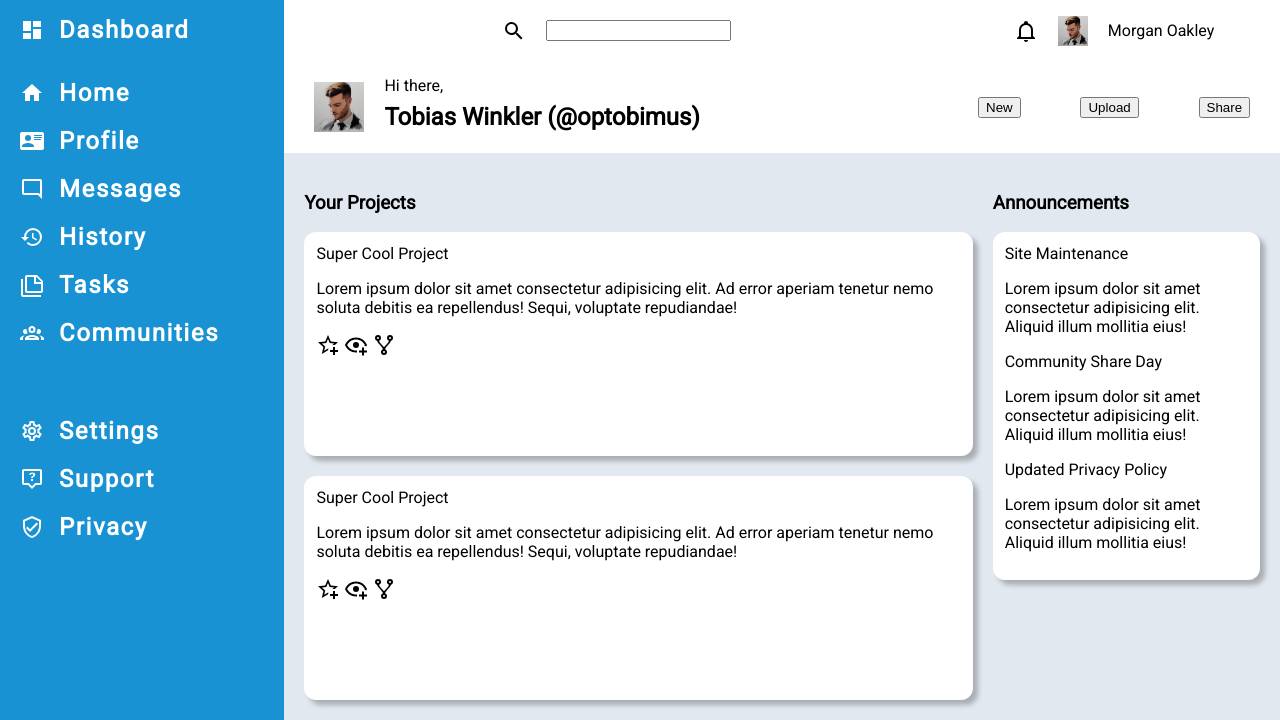
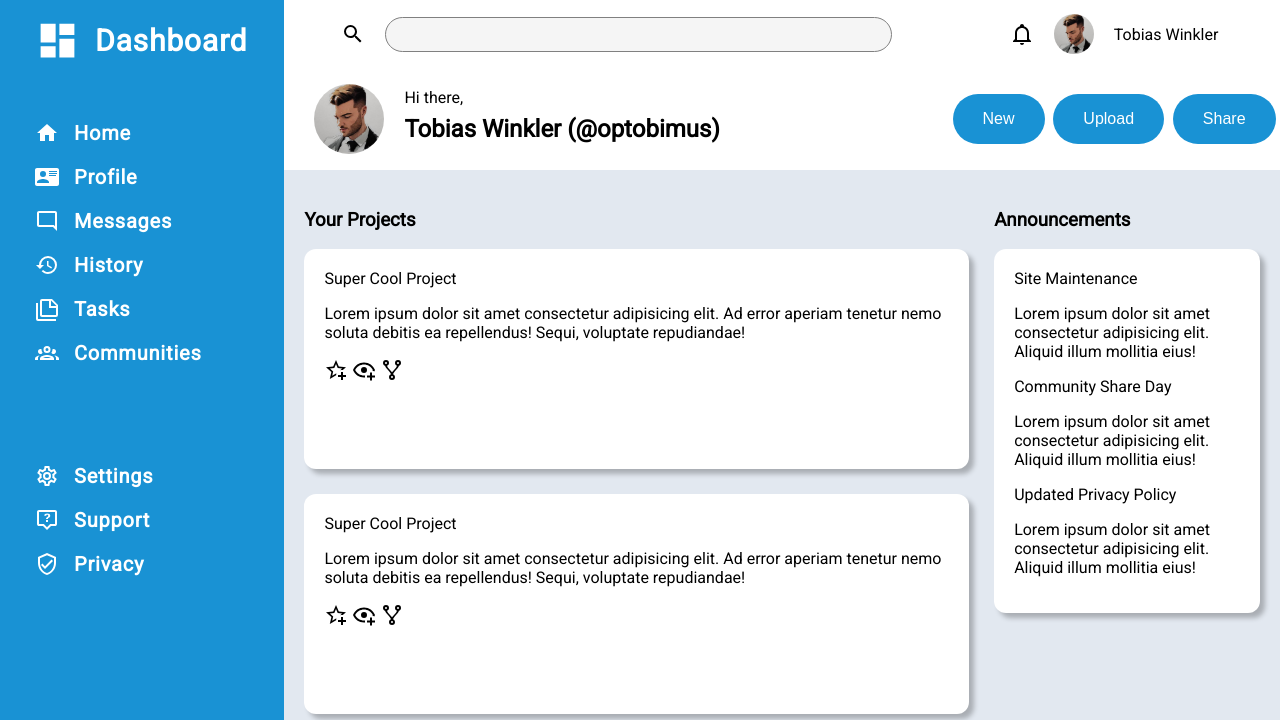
Before and after one commit to optobimus/admin-dashboard, a plain HTML site: page index.html in a window 1280 px wide. Shown: the top 720 px of the page. Drawn offline with Linux system fonts and the light colour scheme.

Commit message:
Add styling of search bar, images and sidebar

```diff
--- a/index.html
+++ b/index.html
@@ -11,7 +11,7 @@
     <div class="container">
         <div class="sidebar">
             <div class="logo left">
-                <svg style="width:24px;height:24px" viewBox="0 0 24 24">
+                <svg style="width:45px;height:45px" viewBox="0 0 24 24">
                     <path fill="currentColor" d="M13,3V9H21V3M13,21H21V11H13M3,21H11V15H3M3,13H11V3H3V13Z" />
                 </svg>
                 <span>Dashboard</span>
@@ -80,14 +80,14 @@
                 <svg style="width:24px;height:24px" viewBox="0 0 24 24">
                     <path fill="currentColor" d="M9.5,3A6.5,6.5 0 0,1 16,9.5C16,11.11 15.41,12.59 14.44,13.73L14.71,14H15.5L20.5,19L19,20.5L14,15.5V14.71L13.73,14.44C12.59,15.41 11.11,16 9.5,16A6.5,6.5 0 0,1 3,9.5A6.5,6.5 0 0,1 9.5,3M9.5,5C7,5 5,7 5,9.5C5,12 7,14 9.5,14C12,14 14,12 14,9.5C14,7 12,5 9.5,5Z" />
                 </svg>
-                <input type="search">
+                <input type="search" class="searchbar">
             </div>
             <div class="account">
                 <svg style="width:24px;height:24px" viewBox="0 0 24 24">
                     <path fill="currentColor" d="M10 21H14C14 22.1 13.1 23 12 23S10 22.1 10 21M21 19V20H3V19L5 17V11C5 7.9 7 5.2 10 4.3V4C10 2.9 10.9 2 12 2S14 2.9 14 4V4.3C17 5.2 19 7.9 19 11V17L21 19M17 11C17 8.2 14.8 6 12 6S7 8.2 7 11V18H17V11Z" />
                 </svg>
                 <img src="static/avatar.jpeg" alt="profile">
-                <span>Morgan Oakley</span>
+                <span>Tobias Winkler</span>
             </div>
             <div class="welcome">
                 <img src="static/avatar.jpeg" alt="profilebig">
--- a/styles.css
+++ b/styles.css
@@ -19,9 +19,9 @@ html, body {
     grid-template-columns: 1fr;
     grid-template-rows: 8% 34% 58%;
     color: white;
-    font-size: 1.5rem;
+    font-size: 1.25rem;
     font-weight: 600;
-    letter-spacing: 0.1rem;
+    letter-spacing: 0.05rem;
 }
 
 .logo, .menuItem {
@@ -31,13 +31,14 @@ html, body {
 }
 
 .logo {
-    margin-top: -20px;
+    font-size: 1.5em;
 }
 
 .menu {
     display: flex;
     flex-direction: column;
     gap: 20px;
+    margin-top: 40px;
 }
 
 .header {
@@ -57,8 +58,18 @@ html, body {
     margin: 15px;
 }
 
+.searchbar {
+    border: 1px solid grey;
+    border-radius: 35px;
+    height: 35px;
+    width: 80%;
+    padding: 2px 23px 2px 30px;
+    outline: 0;
+    background-color: #f5f5f5;
+  }
+
 .account img {
-    height: 30px;
+    height: 40px;
 }
 
 .welcome {
@@ -69,7 +80,7 @@ html, body {
 }
 
 .welcome img {
-    height: 50px;
+    height: 70px;
 }
 
 .welcome h2 {
@@ -83,8 +94,17 @@ html, body {
     align-items: center;
 }
 
+button {
+    border-radius: 55px;
+    border: white;
+    background-color: #1992D4;
+    color: white;
+    padding: 16px 30px;
+    font-size: 1rem;
+}
+
 .left {
-    margin-left: 20px;
+    margin-left: 35px;
 }
 
 .header {
@@ -96,7 +116,7 @@ html, body {
     display: grid;
     grid-template-columns: 2.5fr 1fr;
     padding: 20px;
-    gap: 20px;
+    gap: 25px;
     max-height: 100vh;
 }
 
@@ -104,7 +124,7 @@ html, body {
     background-color: white;
     border-radius: 12px;
     box-shadow: 5px 5px 5px rgb(0, 0, 0, 0.25);
-    padding: 12px;
+    padding: 20px;
 }
 
 .project {
@@ -115,12 +135,13 @@ html, body {
 
 .cards {
     display: grid;
-    gap: 20px;
+    gap: 25px;
     grid-template-columns: repeat(auto-fit, minmax(350px, 1fr));
+    border-left: #1992D4;
 }
 
 .card {
-    height: 200px;
+    height: 180px;
 }
 
 .announcements {
@@ -130,3 +151,7 @@ html, body {
 .trending {
     grid-column: 2 / 3;
 }
+
+img {
+    border-radius: 50%;
+}
```
